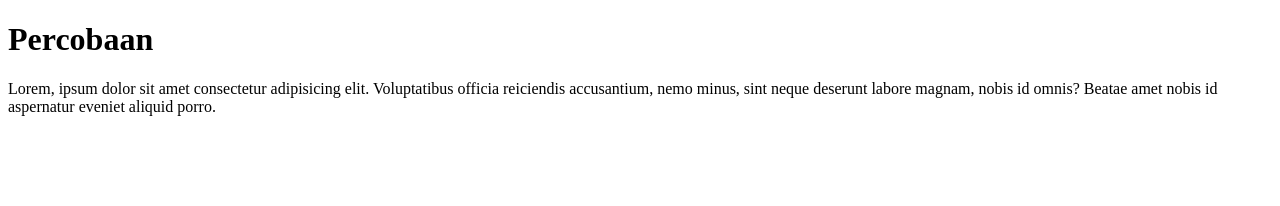
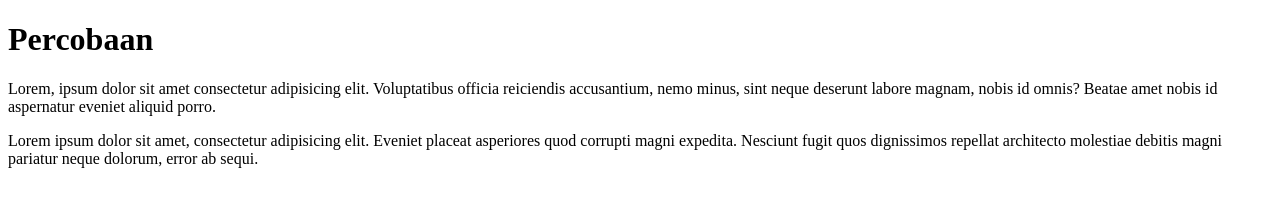
Before and after one commit to 19523115/munib-git-test2, a plain HTML site: page index.html in a window 1280 px wide. Drawn offline with Linux system fonts and the light colour scheme.

Commit message:
nambah paragraf

```diff
--- a/index.html
+++ b/index.html
@@ -8,5 +8,6 @@
 <body>
     <h1>Percobaan</h1>
     <p>Lorem, ipsum dolor sit amet consectetur adipisicing elit. Voluptatibus officia reiciendis accusantium, nemo minus, sint neque deserunt labore magnam, nobis id omnis? Beatae amet nobis id aspernatur eveniet aliquid porro.</p>
+    <p>Lorem ipsum dolor sit amet, consectetur adipisicing elit. Eveniet placeat asperiores quod corrupti magni expedita. Nesciunt fugit quos dignissimos repellat architecto molestiae debitis magni pariatur neque dolorum, error ab sequi.</p>
 </body>
 </html>
```
